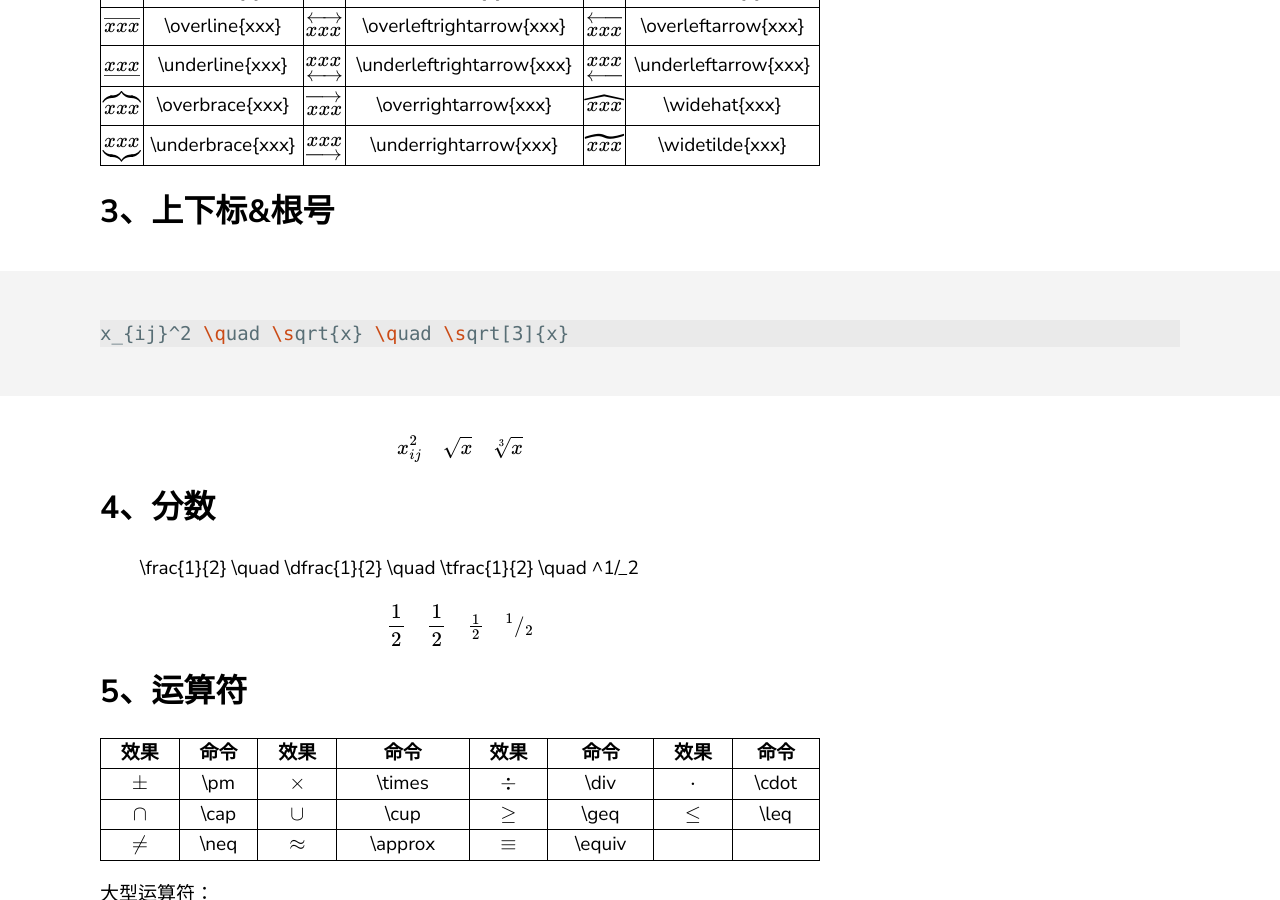
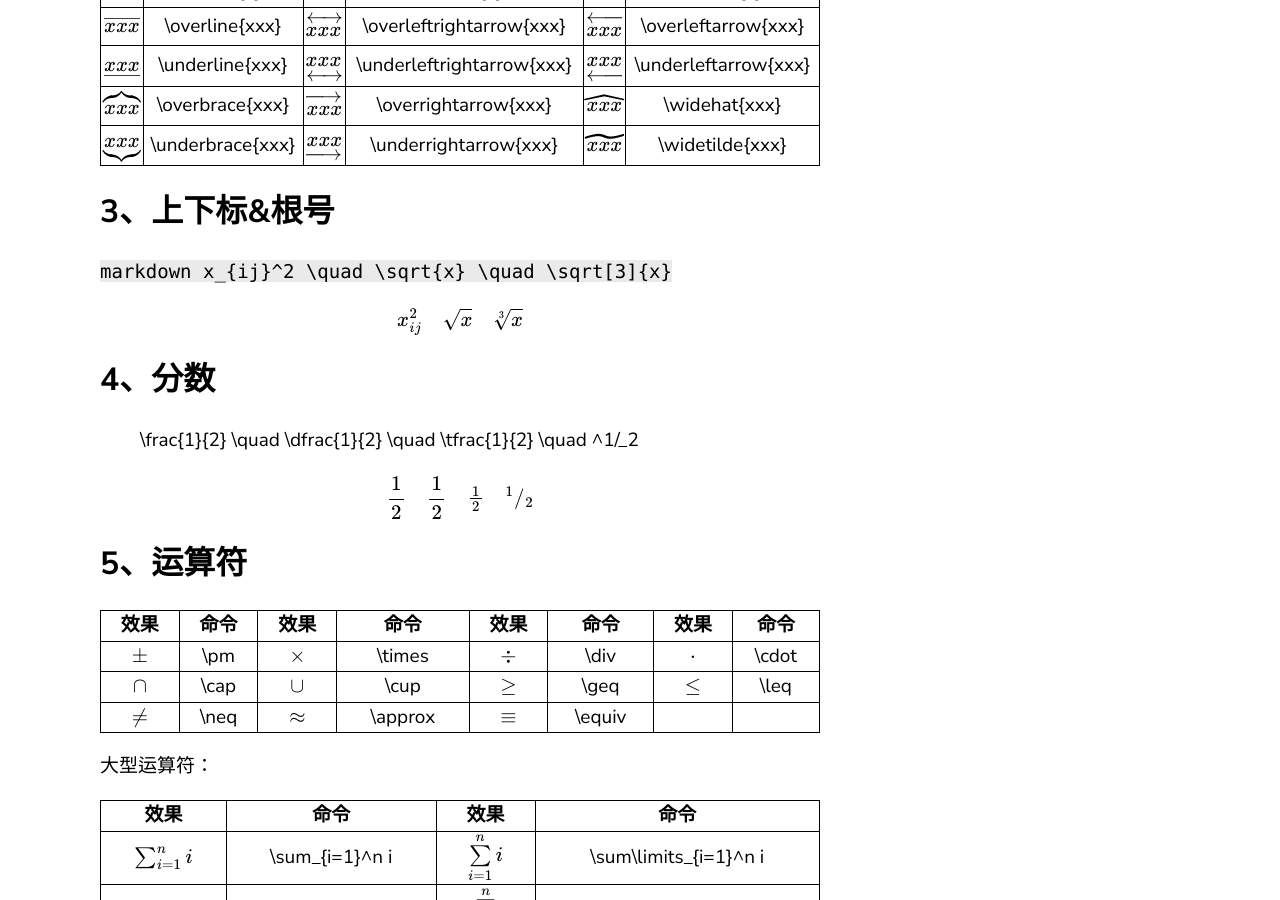
Before and after one commit to derek1998/blog.xiaoyuma, a Jekyll site: the page built from _posts/2019-11-24-Latex公式书写格式.md, in a window 1280 px wide and 900 px high, scrolled down 1385 px. Built offline with Jekyll 4.4.1, drawn with Linux system fonts in a browser that asks for light colours; formulas are drawn with MathJax 3.

Commit message:
Update 2019-11-24-Latex公式书写格式.md

````diff
--- a/_posts/2019-11-24-Latex公式书写格式.md
+++ b/_posts/2019-11-24-Latex公式书写格式.md
@@ -38,9 +38,9 @@ categories: latex
 
 ## 3、上下标&根号
 
-```markdown
+`markdown
 x_{ij}^2 \quad \sqrt{x} \quad \sqrt[3]{x}
-```
+`
 
 $$x_{ij}^2 \quad \sqrt{x} \quad \sqrt[3]{x}$$
 
````
